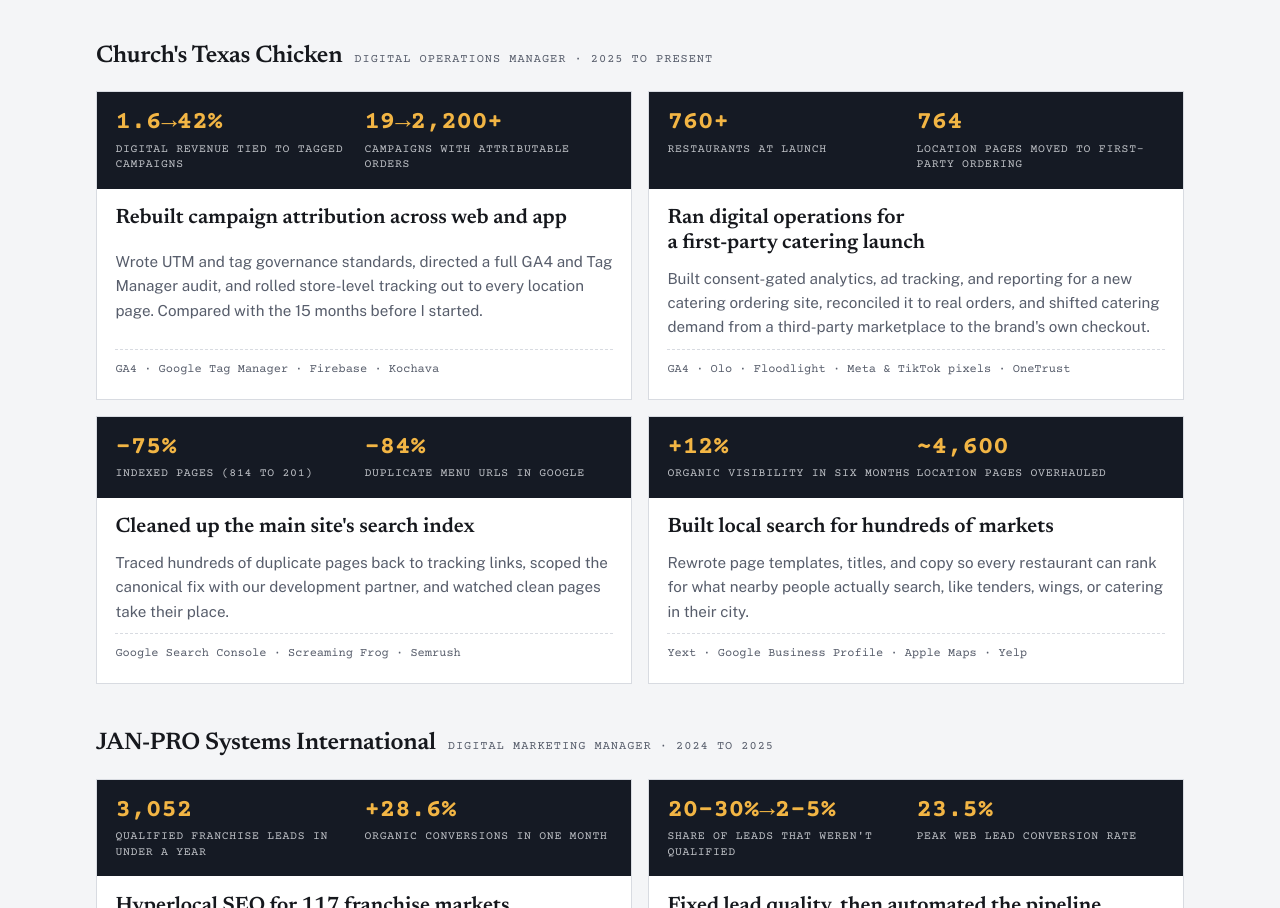
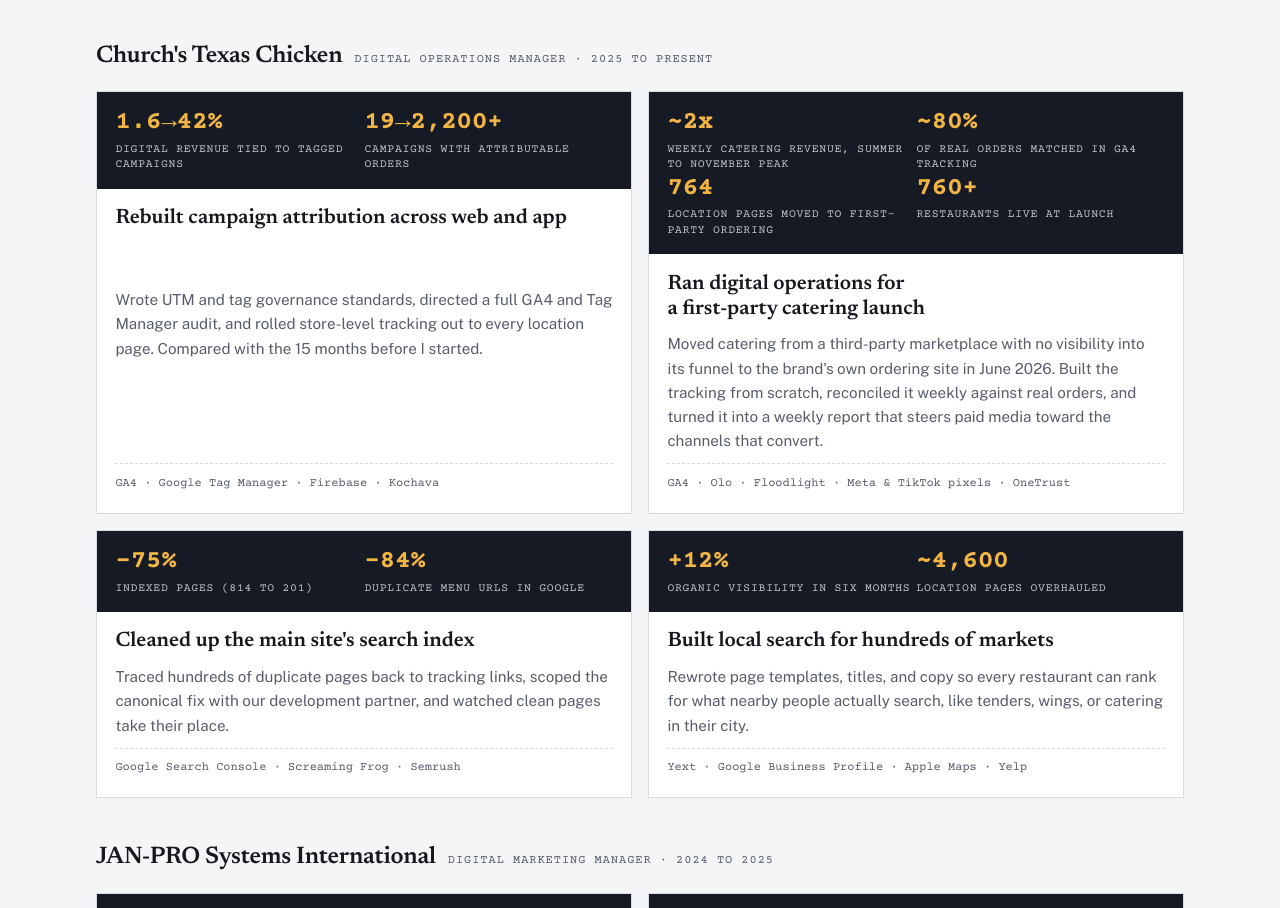
Before and after one commit to mdhebert55/michaeldhebert-site, a plain HTML site: page index.html in a window 1280 px wide. Shown: the part 1787-2695 px from the top of the page. Drawn offline with nearby package versions, Linux system fonts and the light colour scheme.

Commit message:
Update catering launch card with launch results
Co-Authored-By: Claude Opus 5.5 <noreply@anthropic.com>
Claude-Session: https://claude.ai/code/session_01DYxgDeWEDm6Fo2kiSwktL5

```diff
--- a/index.html
+++ b/index.html
@@ -318,12 +318,14 @@ footer{padding-block:1.5rem 2.5rem; font-family:var(--font-type); font-size:.75r
         </article>
         <article class="box">
           <div class="score">
-            <div><div class="n">760+</div><div class="l">Restaurants at launch</div></div>
+            <div><div class="n">~2x</div><div class="l">Weekly catering revenue, summer to November peak</div></div>
+            <div><div class="n">~80%</div><div class="l">Of real orders matched in GA4 tracking</div></div>
             <div><div class="n">764</div><div class="l">Location pages moved to first-party ordering</div></div>
+            <div><div class="n">760+</div><div class="l">Restaurants live at launch</div></div>
           </div>
           <div class="story">
             <h4>Ran digital operations for a first-party catering launch</h4>
-            <p>Built consent-gated analytics, ad tracking, and reporting for a new catering ordering site, reconciled it to real orders, and shifted catering demand from a third-party marketplace to the brand's own checkout.</p>
+            <p>Moved catering from a third-party marketplace with no visibility into its funnel to the brand's own ordering site in June 2026. Built the tracking from scratch, reconciled it weekly against real orders, and turned it into a weekly report that steers paid media toward the channels that convert.</p>
             <span class="tools">GA4 &middot; Olo &middot; Floodlight &middot; Meta &amp; TikTok pixels &middot; OneTrust</span>
           </div>
         </article>
```
